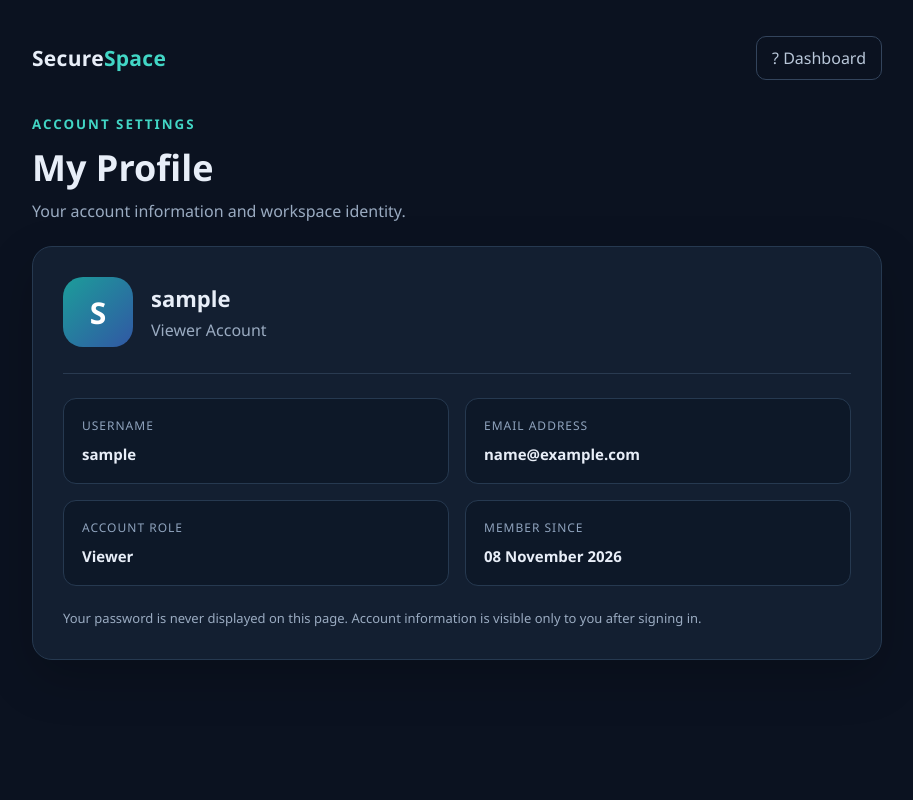
After one commit to hajeena-dudekula/Securespace, a Flask app: page /profile in a window 1280 px wide. The commit adds this page. Shown: the whole page, without its empty margins (183-1096 px from the left). Run offline with Flask 3, Linux system fonts and the light colour scheme; the visitor is signed in with stand-in values (Sample User, id 1); some libraries are stand-ins or nearby versions.

Commit message:
Complete profile, document filters and password security

```diff
--- a/app.py
+++ b/app.py
@@ -1,4 +1,5 @@
-from flask import Flask, render_template, redirect, url_for
+from flask import Flask, render_template, redirect, url_for, request
+from sqlalchemy import or_, cast, String
 from flask_login import LoginManager, login_required, current_user
 from flask_wtf.csrf import CSRFProtect
 
@@ -52,6 +53,14 @@ def create_app(test_config=None):
             role=current_user.role
         )
 
+    @app.route("/profile")
+    @login_required
+    def profile():
+        return render_template(
+            "profile.html",
+            user=current_user
+        )
+
     @app.route("/admin/activity")
     @login_required
     def admin_activity():
@@ -59,13 +68,28 @@ def create_app(test_config=None):
         if current_user.role != "admin":
             return "Access denied", 403
 
-        activities = AuditLog.query.order_by(
+        search = request.args.get("q", "").strip()
+
+        query = AuditLog.query
+
+        if search:
+            term = f"%{search}%"
+            query = query.filter(or_(
+                AuditLog.action.ilike(term),
+                AuditLog.details.ilike(term),
+                AuditLog.ip_address.ilike(term),
+                cast(AuditLog.actor_id, String).ilike(term),
+                cast(AuditLog.document_id, String).ilike(term)
+            ))
+
+        activities = query.order_by(
             AuditLog.created_at.desc()
         ).limit(100).all()
 
         return render_template(
             "admin/activity.html",
-            activities=activities
+            activities=activities,
+            search=search
         )
 
     @app.route("/activity/history")
--- a/routes/auth.py
+++ b/routes/auth.py
@@ -1,11 +1,44 @@
 from flask import Blueprint, render_template, request, redirect, url_for, flash
 from flask_login import login_user, logout_user
 from werkzeug.security import generate_password_hash, check_password_hash
+import re
 
 from extensions import db, limiter
 from models.user import User
 
 auth = Blueprint("auth", __name__)
+
+
+COMMON_PASSWORDS = {
+    "password", "password123", "password1234",
+    "12345678", "123456789", "qwerty123",
+    "admin123", "welcome123", "letmein123"
+}
+
+
+def validate_password_strength(password):
+    if len(password) < 8:
+        return "Password must contain at least 8 characters."
+
+    if len(password) > 128:
+        return "Password must not exceed 128 characters."
+
+    if password.casefold() in COMMON_PASSWORDS:
+        return "This password is too common. Choose a stronger password."
+
+    if not re.search(r"[A-Z]", password):
+        return "Add at least one uppercase letter."
+
+    if not re.search(r"[a-z]", password):
+        return "Add at least one lowercase letter."
+
+    if not re.search(r"[0-9]", password):
+        return "Add at least one number."
+
+    if not re.search(r"[^A-Za-z0-9]", password):
+        return "Add at least one special character."
+
+    return None
 
 
 @auth.route("/register", methods=["GET", "POST"])
@@ -20,6 +53,11 @@ def register():
 
         if not username or not email or not password:
             flash("Please fill all required fields.")
+            return redirect(url_for("auth.register"))
+
+        password_error = validate_password_strength(password)
+        if password_error:
+            flash(password_error)
             return redirect(url_for("auth.register"))
 
         if role not in {"owner", "viewer"}:
--- a/routes/documents.py
+++ b/routes/documents.py
@@ -9,6 +9,7 @@ from datetime import date, datetime, timezone, timedelta
 
 
 from flask import (
+    abort,
     Blueprint,
     render_template,
     request,
@@ -64,7 +65,9 @@ MAX_FILE_SIZES = {
 
 def get_document_access(document_id):
 
-    document = Document.query.get_or_404(document_id)
+    document = db.session.get(Document, document_id)
+    if document is None:
+        abort(404)
 
     if current_user.role == "admin":
         return document, "edit"
@@ -219,7 +222,7 @@ def validate_file_content(file_path, extension):
                 )
 
         if extension == "txt":
-            if b"\\x00" in header:
+            if b"\x00" in header:
                 return False
 
             with open(file_path, "rb") as uploaded_file:
@@ -242,9 +245,30 @@ def document_list():
     owner = request.args.get("owner", "").strip()
     date_from = request.args.get("date_from", "").strip()
     date_to = request.args.get("date_to", "").strip()
+    view = request.args.get("view", "all").strip().lower()
 
-    if current_user.role == "admin":
+    if view not in ("all", "mine", "received"):
+        view = "all"
+
+    if view == "mine":
+        query = Document.query.filter(
+            Document.user_id == current_user.id
+        )
+        owner = ""
+
+    elif view == "received":
+        query = Document.query.join(
+            DocumentPermission,
+            Document.id == DocumentPermission.document_id
+        ).filter(
+            DocumentPermission.user_id == current_user.id,
+            Document.user_id != current_user.id
+        ).distinct()
+        owner = ""
+
+    elif current_user.role == "admin":
         query = Document.query
+
     else:
         query = Document.query.outerjoin(
             DocumentPermission,
@@ -340,6 +364,7 @@ def document_list():
         owner=owner,
         date_from=date_from,
         date_to=date_to,
+        view=view,
         display_dates=display_dates,
         access_levels=access_levels
     )
--- /dev/null
+++ b/templates/profile.html
@@ -0,0 +1,153 @@
+<!DOCTYPE html>
+<html lang="en">
+<head>
+    <meta charset="UTF-8">
+    <meta name="viewport" content="width=device-width, initial-scale=1.0">
+    <title>SecureSpace | My Profile</title>
+    <style>
+        * { box-sizing: border-box; margin: 0; padding: 0; }
+        body {
+            font-family: "Segoe UI", Arial, sans-serif;
+            min-height: 100vh;
+            background: #0b1220;
+            color: #e8eef8;
+            padding: 36px 20px;
+        }
+        .container { max-width: 850px; margin: 0 auto; }
+        .top {
+            display: flex;
+            justify-content: space-between;
+            align-items: center;
+            gap: 16px;
+            margin-bottom: 32px;
+        }
+        .brand { font-size: 21px; font-weight: 800; letter-spacing: .3px; }
+        .brand span { color: #42d6c5; }
+        .back {
+            color: #b9c7d9;
+            text-decoration: none;
+            border: 1px solid #33445c;
+            padding: 10px 15px;
+            border-radius: 10px;
+        }
+        .back:hover { background: #18263a; color: white; }
+        .heading { margin-bottom: 24px; }
+        .heading small {
+            color: #42d6c5;
+            font-weight: 700;
+            letter-spacing: 2px;
+        }
+        h1 { font-size: clamp(27px, 5vw, 36px); margin-top: 9px; }
+        .subtitle { color: #9aabc1; margin-top: 8px; }
+        .card {
+            background: #131f31;
+            border: 1px solid #263950;
+            border-radius: 20px;
+            padding: 30px;
+            box-shadow: 0 18px 50px rgba(0,0,0,.2);
+        }
+        .identity {
+            display: flex;
+            align-items: center;
+            gap: 18px;
+            padding-bottom: 26px;
+            border-bottom: 1px solid #293a50;
+            margin-bottom: 24px;
+        }
+        .avatar {
+            width: 70px;
+            height: 70px;
+            border-radius: 20px;
+            display: grid;
+            place-items: center;
+            background: linear-gradient(135deg, #1c9d9a, #3157a4);
+            font-size: 30px;
+            font-weight: 800;
+            color: white;
+        }
+        .identity h2 { font-size: 22px; overflow-wrap: anywhere; }
+        .identity p { color: #9aabc1; margin-top: 6px; text-transform: capitalize; }
+        .details {
+            display: grid;
+            grid-template-columns: repeat(2, minmax(0, 1fr));
+            gap: 16px;
+        }
+        .detail {
+            background: #0d1828;
+            border: 1px solid #263950;
+            border-radius: 13px;
+            padding: 18px;
+            min-width: 0;
+        }
+        .detail label {
+            display: block;
+            color: #8fa3bd;
+            font-size: 12px;
+            text-transform: uppercase;
+            letter-spacing: 1px;
+            margin-bottom: 9px;
+        }
+        .detail strong { overflow-wrap: anywhere; font-size: 15px; }
+        .security-note {
+            margin-top: 22px;
+            color: #9aabc1;
+            font-size: 13px;
+            line-height: 1.6;
+        }
+        @media (max-width: 560px) {
+            body { padding: 22px 14px; }
+            .card { padding: 20px; }
+            .details { grid-template-columns: 1fr; }
+            .top { align-items: flex-start; }
+        }
+    </style>
+</head>
+<body>
+    <main class="container">
+        <header class="top">
+            <div class="brand">Secure<span>Space</span></div>
+            <a class="back" href="{{ url_for('dashboard') }}">? Dashboard</a>
+        </header>
+
+        <section class="heading">
+            <small>ACCOUNT SETTINGS</small>
+            <h1>My Profile</h1>
+            <p class="subtitle">Your account information and workspace identity.</p>
+        </section>
+
+        <section class="card">
+            <div class="identity">
+                <div class="avatar">{{ user.username[:1]|upper }}</div>
+                <div>
+                    <h2>{{ user.username }}</h2>
+                    <p>{{ user.role }} account</p>
+                </div>
+            </div>
+
+            <div class="details">
+                <div class="detail">
+                    <label>Username</label>
+                    <strong>{{ user.username }}</strong>
+                </div>
+                <div class="detail">
+                    <label>Email Address</label>
+                    <strong>{{ user.email }}</strong>
+                </div>
+                <div class="detail">
+                    <label>Account Role</label>
+                    <strong>{{ user.role|capitalize }}</strong>
+                </div>
+                <div class="detail">
+                    <label>Member Since</label>
+                    <strong>{{ user.created_at.strftime('%d %B %Y') if user.created_at else 'Not available' }}</strong>
+                </div>
+            </div>
+
+            <p class="security-note">
+                Your password is never displayed on this page. Account information
+                is visible only to you after signing in.
+            </p>
+        </section>
+    </main>
+</body>
+</html>
```
Also changed, not shown: templates/admin/activity.html (+19 -1 lines), templates/dashboard.html (+26 -4 lines), templates/documents/list.html (+8 -7 lines), templates/register.html (+67 -0 lines), tests/test_auth.py (+57 -0 lines), tests/test_document_filters.py (+47 -0 lines), tests/test_profile.py (added, +29 -0 lines), tests/test_upload_security.py (+1 -1 lines).
